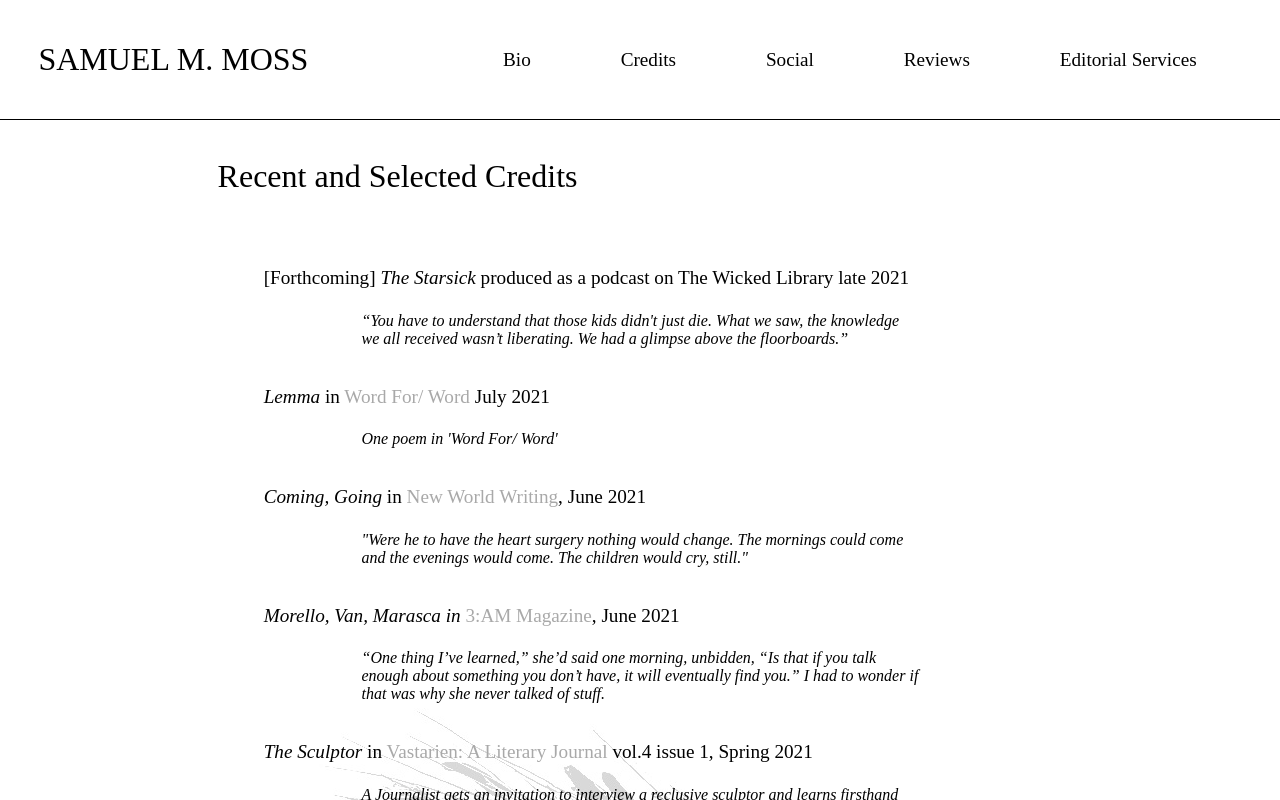
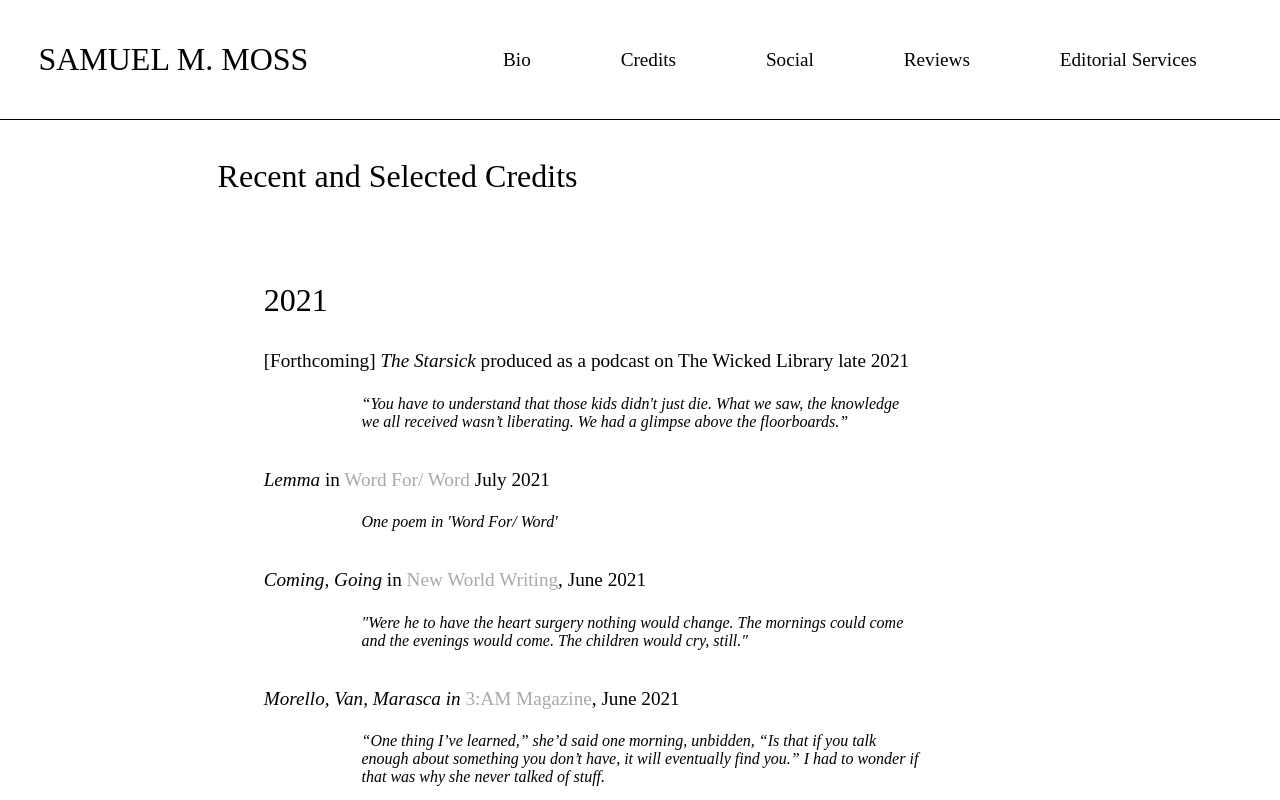
Before and after one commit to perfidiousscript/home_page, a Next.js app: page /credits in a window 1280 px wide. Shown: the top 800 px of the page. Built offline with nearby package versions, Linux system fonts and the light colour scheme.

Commit message:
adds year markers to credits page

```diff
--- a/pages/credits.js
+++ b/pages/credits.js
@@ -6,12 +6,18 @@ import { credits } from "../public/credits.js";
 
 export default function Credits() {
   function creditEntries() {
-    let creditsHTML = credits.map((credit) => (
-      <div className={styles.creditEntry} key={styles.title}>
-        <div className={styles.title}>{credit.title}</div>
-        <div className={styles.quote}>{credit.quote}</div>
-      </div>
-    ));
+    let creditsHTML = credits.map((credit) => {
+      if (credit.year) {
+        return <div className={styles.creditYear}>{credit.year}</div>;
+      } else {
+        return (
+          <div className={styles.creditEntry} key={credit.title}>
+            <div className={styles.title}>{credit.title}</div>
+            <div className={styles.quote}>{credit.quote}</div>
+          </div>
+        );
+      }
+    });
 
     return creditsHTML;
   }
--- a/public/credits.js
+++ b/public/credits.js
@@ -4,6 +4,7 @@
 // }
 
 export const credits = [
+  { year: "2021" },
   {
     title: [
       "[Forthcoming]",
@@ -68,6 +69,7 @@ export const credits = [
     quote:
       '"There’s a place nearby that sells these little bottles. Script unintelligible. It’s all caffeine with a dash of cholesterol and casein. You drink it down in a gulp and the whole world gets wan and jiggly. Things seem slick, but manageable. Whole barriers of the mind are broken down and you feel like you can talk to anyone, anywhere, anytime. I wash three of these a day down my gullet, civet scented, I think."',
   },
+  { year: "2020" },
   {
     title: [
       <i>Gallaher Calls </i>,
@@ -96,6 +98,7 @@ export const credits = [
     quote:
       "An interview with Author Mark Gluth about his novel `Come Down to Us` as well as an interview with artist Steven Purtill who collaborated with Mark on projects related to the novel.",
   },
+  { year: "2019" },
   {
     title: [
       <i>Drug Lung </i>,
@@ -108,6 +111,7 @@ export const credits = [
     quote:
       "I saw some eastern demon crawling. Called out, Catch as catch can! and started to run. He was lumpen, tired, smoking a cigarette. Sweatpants and derisive comments. I made it thirty feet before turning. These things don’t pay as well as they used to, he said.",
   },
+  { year: "2014" },
   {
     title: [
       <i>Lying Down Machines </i>,
--- a/styles/Credits.module.css
+++ b/styles/Credits.module.css
@@ -9,10 +9,10 @@
 
 .pageTitle {
   font-family: Fraunces;
-font-weight: 500;
-font-size: xx-large;
-margin: 3% auto;
-width: 66%;
+  font-weight: 500;
+  font-size: xx-large;
+  margin: 3% auto;
+  width: 66%;
 }
 
 .credits a {
@@ -32,3 +32,8 @@ width: 66%;
   margin: 3% 13%;
   font-style: italic;
 }
+
+.creditYear {
+  font-size: 2em;
+  margin: 3% 1%;
+}
```
